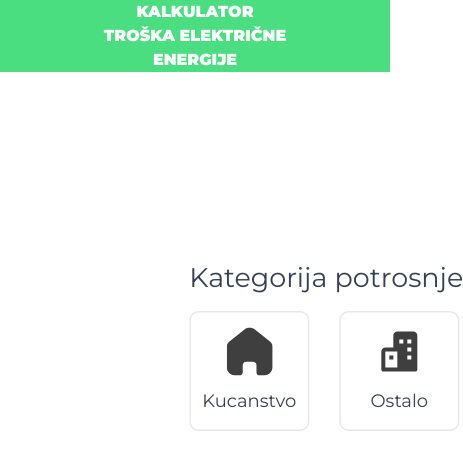
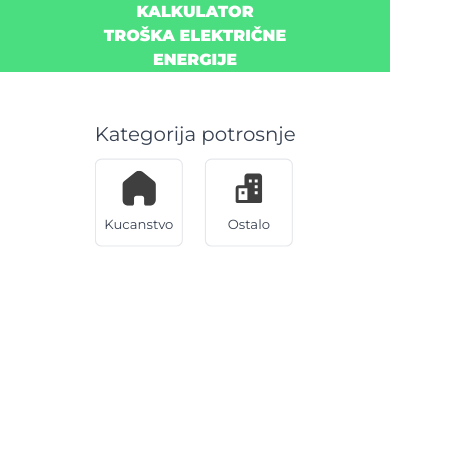
Before and after one commit to ADEV-00/electricity-consumption-calculator, a Next.js app: page / in a window 390 px wide. Shown: the top 470 px of the page, 463 px wide, since content can reach past the window. Built offline with nearby package versions, Linux system fonts and the light colour scheme.

Commit message:
Responsive layout

```diff
--- a/pages/index.tsx
+++ b/pages/index.tsx
@@ -220,10 +220,8 @@ const Home: NextPage = () => {
     return result.toFixed(2);
   };
 
-  console.log(value);
-
   return (
-    <div className="w-full max-h-screen h-screen">
+    <div className="w-full min-h-screen h-screen">
       <Head>
         <title>Kalkulator potrosnje eleketricne energije</title>
         <meta name="description" content="Generated by create next app" />
@@ -242,7 +240,7 @@ const Home: NextPage = () => {
           </h1>
         </div>
         <div className="flex-1 pt-10">
-          <div className="w-2/4 flex flex-row flex-wrap justify-between mx-auto ">
+          <div className="w-full justify-center lg:w-2/4 flex flex-col items-center lg:items-start lg:flex-row flex-wrap lg:justify-between mx-auto">
             <div
               className={
                 "space-y-2 animation-transition " +
@@ -309,7 +307,7 @@ const Home: NextPage = () => {
             </div>
             {mainCategory && (
               <>
-                <div className="fade-in-down z-50 mb-5 xl:mb-16">
+                <div className="fade-in-down z-50 mb-5 xl:mb-16 mt-5 lg:mt-0">
                   <Dropdown
                     data={
                       mainCategory === "kucanstvo"
@@ -322,7 +320,7 @@ const Home: NextPage = () => {
                   />
                 </div>
 
-                <div className="flex flex-row flex-wrap justify-between w-full gap-5 fade-in-down">
+                <div className="flex flex-col items-center lg:items-end lg:flex-row flex-wrap justify-center lg:justify-between w-full gap-5 fade-in-down">
                   {mainCategory === "kucanstvo"
                     ? homeTarifGroup[currSubCategory]
                     : otherTarifGroup[currSubCategory]}
@@ -330,7 +328,7 @@ const Home: NextPage = () => {
                     <div className="text-md font-medium text-gray-700 my-auto">
                       Iznos
                     </div>
-                    <div className="max-w-full h-9 flex flex-row items-center relative shadow-md rounded-md">
+                    <div className="max-w-full h-9 flex flex-row items-center relative shadow-md rounded-md mb-10">
                       <div className="w-full h-full flex items-center font-bold text-gray-700 text-sm border-2 shadow-inner border-green-300 rounded-md pl-2 pr-12 shadow-green-300/30">
                         {mainCategory === "kucanstvo"
                           ? handlePDV(homeTarifGroupCalculate[currSubCategory])
--- a/styles/globals.css
+++ b/styles/globals.css
@@ -63,6 +63,12 @@ body {
     forwards;
 }
 
+@media (max-width: 1024px) {
+  .animation-transition {
+    transform: scale(1.1) translate(0, 10%);
+  }
+}
+
 @keyframes mainCategoryAnimation {
   from {
   }
```
